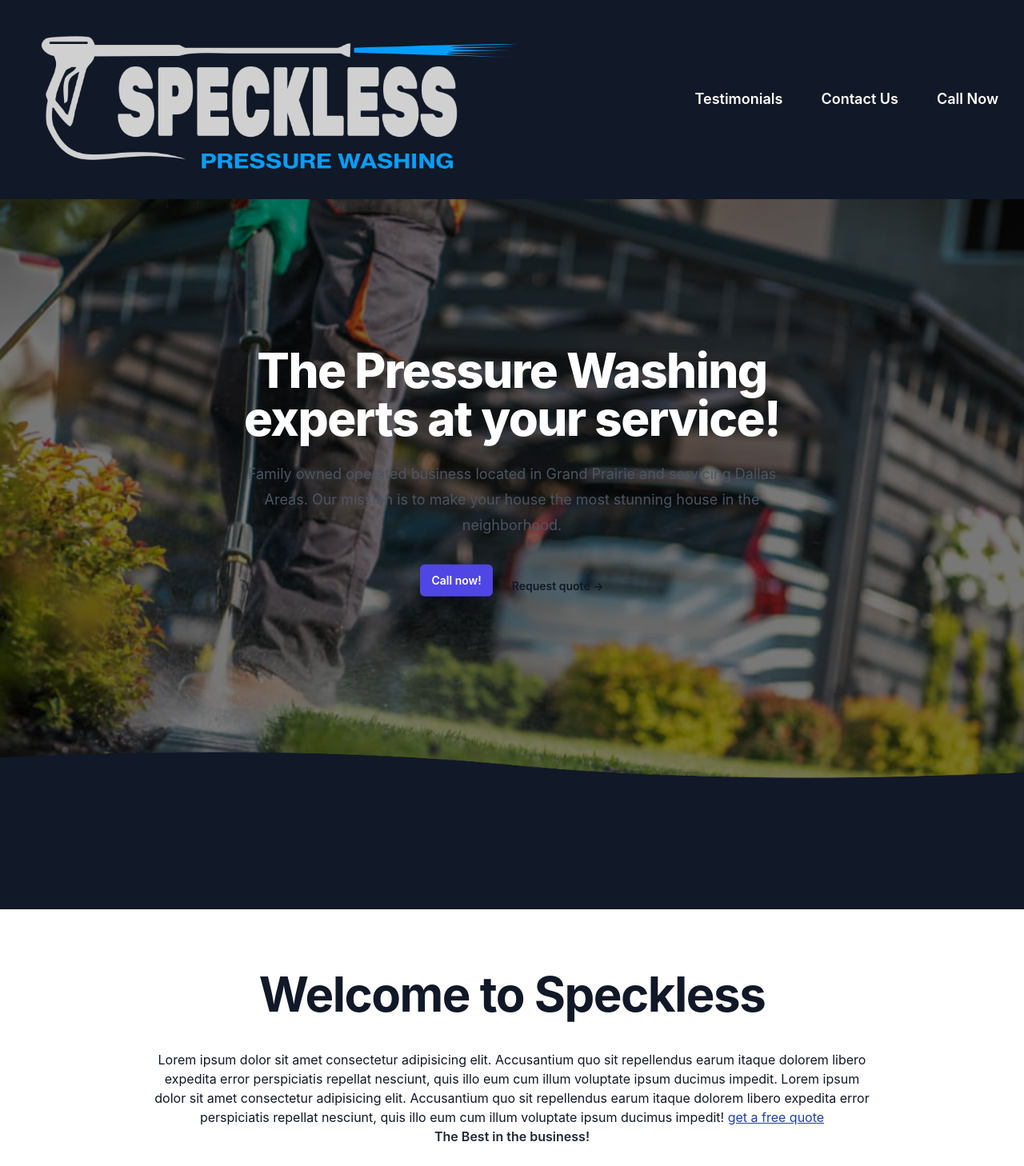
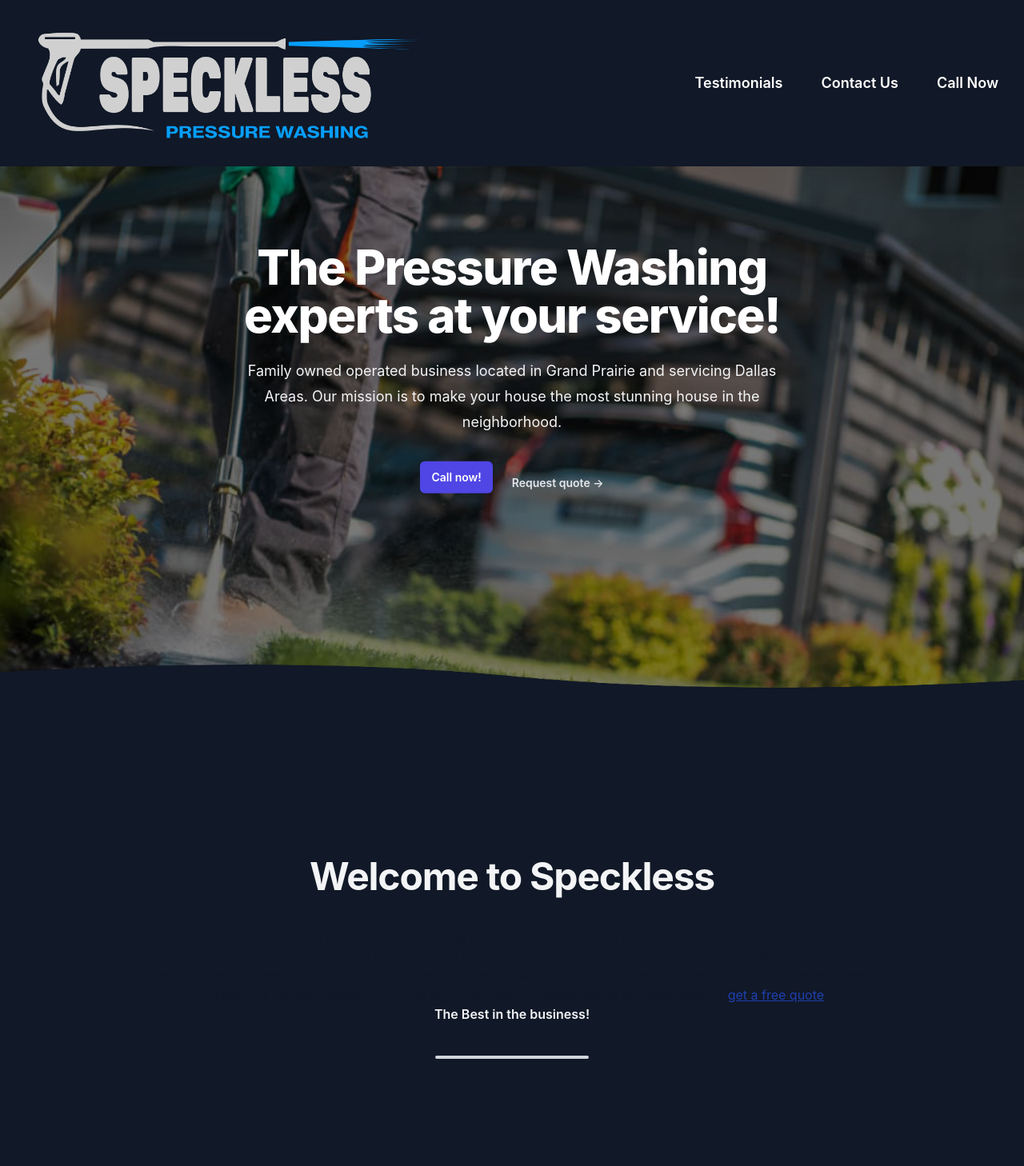
Before and after one commit to luis-velazquez/speckless, a Next.js app: page / in a window 1280 px wide. Shown: the top 1458 px of the page at 80% size. Built offline with nearby package versions, Linux system fonts and the light colour scheme.

Commit message:
minor fixes

```diff
--- a/components/About.tsx
+++ b/components/About.tsx
@@ -4,11 +4,11 @@
 
 export default function About({}: Props) {
   return (
-    <div className="bg-white dark:bg-gray-900 ">
+    <div className="bg-gray-900 ">
       <div className="relative  px-6 pt-14 lg:px-8">
         <div className="mx-auto max-w-4xl -my-10 6">
           <div className="text-center pb-20">
-            <h1 className="text-5xl font-bold tracking-tight text-gray-900 sm:text-6xl dark:text-gray-100">
+            <h1 className="text-5xl font-bold tracking-tight text-gray-100">
               {/* <span className="font-serif font-extrabold text-8xl">"&quot;</span> */}
               <br />
               Welcome to Speckless
@@ -24,8 +24,8 @@
                 expedita error perspiciatis repellat nesciunt, quis illo eum cum
                 illum voluptate ipsum ducimus impedit! <span className="underline text-blue-800">get a free quote</span>
               </p>
-              <p className="text-gray-800 dark:text-gray-100 font-semibold">The Best in the business!</p>
-              <hr className="w-48 h-1 mx-auto my-6 bg-gray-100 border-0 rounded md:my-10 dark:bg-gray-300"/>
+              <p className="text-gray-100 font-semibold">The Best in the business!</p>
+              <hr className="w-48 h-1 mx-auto my-6 border-0 rounded md:my-10 bg-gray-300"/>
             </div>
           </div>
         </div>
--- a/components/Contact.tsx
+++ b/components/Contact.tsx
@@ -9,7 +9,7 @@
 
 export default function Contact({}: Props) {
   return (
-    <div className="bg-gray-900 px-4 pb-20 sm:-mt-36">
+    <div className="bg-gray-900 px-4 pb-10 sm:-mt-36">
       <div className="flex flex-col relative md:text-left md:flex-row max-w-7xl px-4 sm:px-10 justify-evenly mx-auto items-center bg-gradient-to-tr from-[#F5F7FA] to-[#f4f4f4] p-10 rounded-lg">
         <div className="p-6 dark:text-gray-800">
           <h4 className=" text-4xl sm:text-4xl md:text-5xl font-extrabold bg-clip-text text-center ">
@@ -22,15 +22,15 @@
             </p>
             <div className="text-center grid sm:grid-cols-3 my-6">
               <div className="flex flex-col items-center">
-                <PhoneIcon width={75} className="animate-pulse" stroke="blue"/>
+                <PhoneIcon width={50} className="animate-pulse" stroke="blue"/>
                 <p className="text-xl font-semibold">123-456-7890</p>
               </div>
               <div className="flex flex-col items-center">
-                <MapPinIcon width={75} className="animate-pulse" stroke="blue"/>
+                <MapPinIcon width={50} className="animate-pulse" stroke="blue"/>
                 <p className="text-xl font-semibold">Dallas TX 75044</p>
               </div>
               <div className="flex flex-col items-center">
-                <EnvelopeIcon width={75} className="animate-pulse" stroke="blue"/>
+                <EnvelopeIcon width={50} className="animate-pulse" stroke="blue"/>
                 <p className="text-xl font-semibold">test@tester.com</p>
               </div>
             </div>
--- a/components/Hero.tsx
+++ b/components/Hero.tsx
@@ -7,12 +7,12 @@
     <div className="bg-[url('../public/images/image2.png')] bg-no-repeat bg-left bg-cover sm:bg-fixed">
       <div className="bg-[url('../public/images/border-lines-bottom.png')]  bg-bottom bg-contain sm:bg-cover bg-no-repeat">
         <div className="relative  px-6 pt-14 lg:px-8">
-          <div className="mx-auto max-w-2xl pt-32 pb-64  sm:pb-64 lg:pb-96">
+          <div className="mx-auto max-w-2xl pt-10 pb-28  sm:pb-64 lg:pb-96">
             <div className="text-center ">
               <h1 className="text-5xl font-extrabold tracking-tight sm:text-6xl text-white">
                 The Pressure Washing experts at your service!
               </h1>
-              <p className="mt-6 text-lg leading-8 text-gray-600 dark:text-gray-100">
+              <p className="mt-6 text-lg leading-8 text-gray-100">
                 Family owned operated business located in Grand Prairie and
                 servicing Dallas Areas. Our mission is to make your house the
                 most stunning house in the neighborhood.
@@ -26,7 +26,7 @@
                 </a>
                 <a
                   href="#"
-                  className="text-sm font-semibold leading-6 text-gray-900 dark:text-gray-200"
+                  className="text-sm font-semibold leading-6 text-gray-200"
                 >
                   Request quote <span aria-hidden="true">→</span>
                 </a>
--- a/components/Info.tsx
+++ b/components/Info.tsx
@@ -5,7 +5,7 @@
 
 export default function Info({}: Props) {
   return (
-    <div className="bg-gray-900 px-4 pb-20">
+    <div className="bg-gray-900 px-4 pb-20 mt-4">
       <div className="flex flex-col relative md:text-left md:flex-row max-w-7xl px-4 sm:px-10 justify-evenly mx-auto items-center bg-gradient-to-tr from-[#F5F7FA] to-[#f4f4f4] p-10 rounded-xl">
         <Image
           className="w-[100rem] p-10 founded"
--- a/components/Navbar.tsx
+++ b/components/Navbar.tsx
@@ -33,7 +33,7 @@
             <Link href="/" className="-m-1.5 p-1.5">
               <span className="sr-only">Speckless</span>
               <Image
-                  className=" w-10/12"
+                  className=" w-8/12"
                   src="/images/transparent-white.png"
                   width={200}
                   height={200}
@@ -48,7 +48,7 @@
               onClick={() => setMobileMenuOpen(true)}
             >
               <span className="sr-only">Open main menu</span>
-              <Bars3Icon className="h-6 w-6" aria-hidden="true" color="white"/>
+              <Bars3Icon className="h-10 w-10" aria-hidden="true" color="white"/>
             </button>
           </div>
           <Popover.Group className="hidden lg:flex lg:gap-x-12">
--- a/components/Testimonials.tsx
+++ b/components/Testimonials.tsx
@@ -8,7 +8,7 @@
 export default function Testimonials({}: Props) {
   return (
     <div className="bg-gray-900">
-      <div className="bg-[url('../public/images/water-drops.png')] bg-no-repeat bg-center bg-cover bg-fixed ">
+      <div className="bg-[url('../public/images/water-drops.png')] bg-no-repeat bg-center bg-cover sm:sbg-fixed ">
         <div className="bg-[url('../public/images/border-lines.png')]  bg-top bg-contain sm:bg-cover bg-no-repeat">
           <div className="bg-[url('../public/images/border-lines-bottom.png')]  bg-bottom bg-contain sm:bg-cover bg-no-repeat">
             {/*  */}
```
